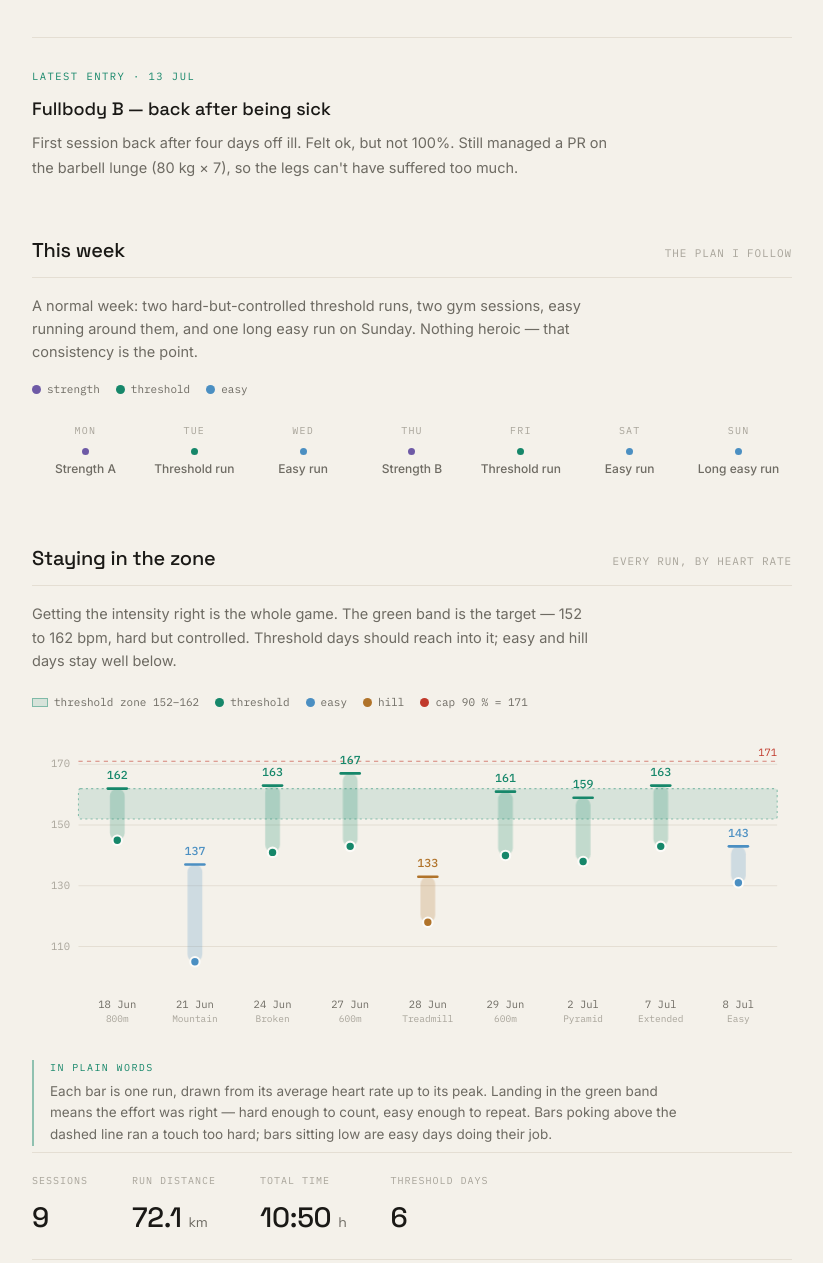
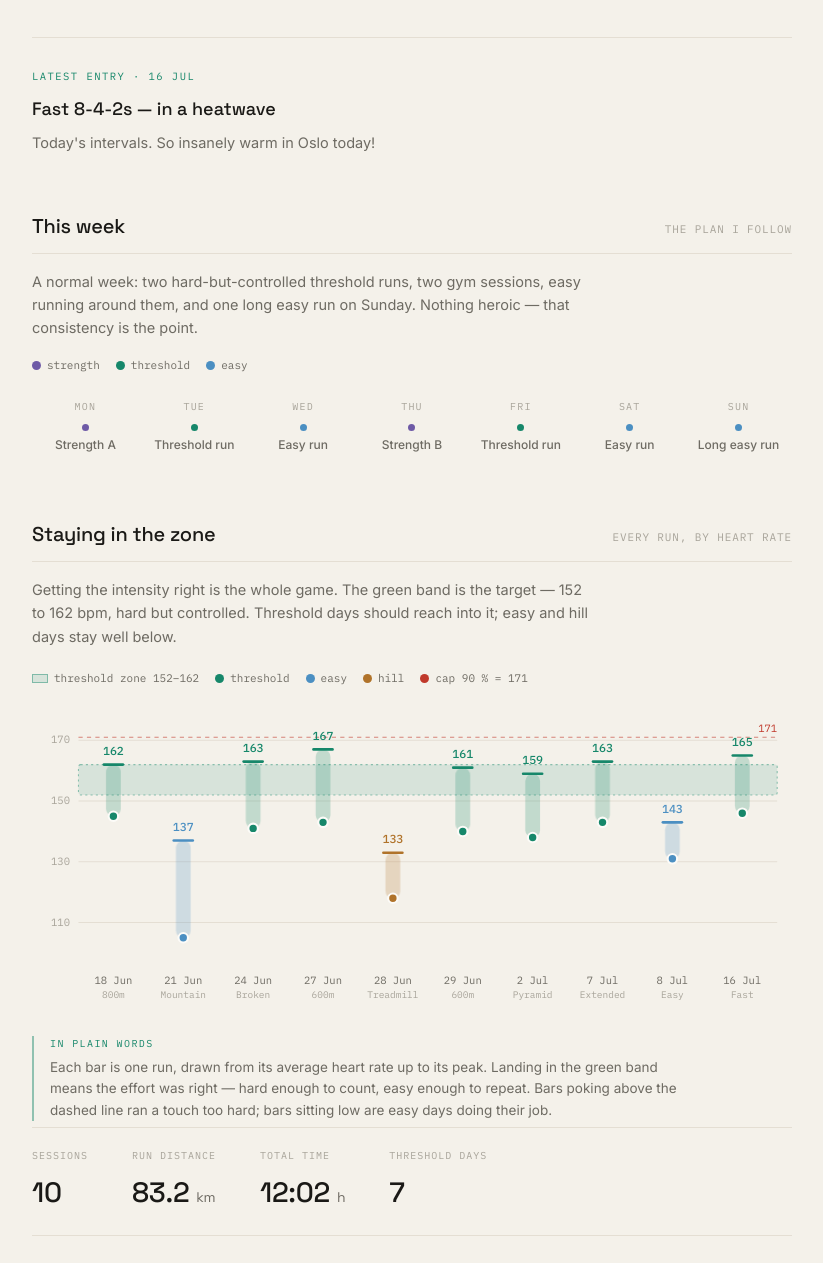
Before and after one commit to amateurthreshold/amateurthreshold.github.io, a plain HTML site: page index.html in a window 1280 px wide. Shown: the part 1197-2460 px from the top of the page, without its empty margins (228-1051 px from the left). Drawn offline with Linux system fonts and the light colour scheme.

Commit message:
Update index.html

```diff
--- a/index.html
+++ b/index.html
@@ -206,7 +206,7 @@
     <p class="mission">I'm 38, I live in Oslo, and I'm training by the <b>Norwegian threshold method</b> — the approach behind many of the world's best distance runners — to see how far a dedicated amateur can really get. The targets: <b>5K sub-17, 10K sub-35, half sub-1:20</b>. Every run and every gym session goes here, in the open.</p>
     <div class="storyline">
       <span><b>Week 3</b></span>
-      <span><b>9</b> runs logged</span>
+      <span><b>10</b> runs logged</span>
       <span><b>7.5 %</b> faster so far</span>
       <span>goals · <b>17 / 35 / 1:20</b></span>
     </div>
@@ -231,9 +231,9 @@
   </div>
 
   <div class="latest">
-    <span class="tag">Latest entry · 13 Jul</span>
-    <h3>Fullbody B — back after being sick</h3>
-    <p>First session back after four days off ill. Felt ok, but not 100%. Still managed a PR on the barbell lunge (80 kg × 7), so the legs can't have suffered too much.</p>
+    <span class="tag">Latest entry · 16 Jul</span>
+    <h3>Fast 8-4-2s — in a heatwave</h3>
+    <p>Today's intervals. So insanely warm in Oslo today!</p>
   </div>
 
   <div class="sec-head">
@@ -270,10 +270,10 @@
   </div>
 
   <div class="stats">
-    <div class="stat"><div class="k">Sessions</div><div class="v">9</div></div>
-    <div class="stat"><div class="k">Run distance</div><div class="v">72.1 <small>km</small></div></div>
-    <div class="stat"><div class="k">Total time</div><div class="v">10:50 <small>h</small></div></div>
-    <div class="stat"><div class="k">Threshold days</div><div class="v">6</div></div>
+    <div class="stat"><div class="k">Sessions</div><div class="v">10</div></div>
+    <div class="stat"><div class="k">Run distance</div><div class="v">83.2 <small>km</small></div></div>
+    <div class="stat"><div class="k">Total time</div><div class="v">12:02 <small>h</small></div></div>
+    <div class="stat"><div class="k">Threshold days</div><div class="v">7</div></div>
   </div>
 
   <div class="sec-head">
@@ -364,7 +364,7 @@
   </section>
 
   <footer>
-    <div class="last">Last logged · <b>13 July 2026</b> — Fullbody B (strength)</div>
+    <div class="last">Last logged · <b>16 July 2026</b> — Fast 8-4-2s (threshold, ~32 °C)</div>
     <div class="ftnote">Updated after every session</div>
     <!-- Ko-fi handle set to "amateurthreshold" — claim that exact name at https://ko-fi.com, or tell me if you pick a different one -->
     <div class="ftnote" style="margin-top:9px"><a href="https://ko-fi.com/amateurthreshold" target="_blank" rel="noopener">Support this log</a></div>
@@ -383,6 +383,7 @@ const sessions = [
   {date:'7',mon:'Jul',wd:'TUE',name:'Extended Kms',type:'terskel',dist:'12.94',dur:'1:25:16',pace:'6:35',avgHr:143,maxHr:163,cad:151,gain:166,zones:[3,21,35,41,0],note:'I use Runna to pick my workouts — this time I did Extended Kms. Started running north in Oslo, a bit hilly. Finished 2 rounds before turning back and completing the last 3 intervals through Frognerparken. Felt a bit heavy when I started, but got the bonus of downhill when I turned back. A good session.'},
   {date:'8',mon:'Jul',wd:'WED',name:'Easy Run',type:'rolig',dist:'6.55',dur:'42:27',pace:'6:29',avgHr:131,maxHr:143,cad:155,gain:55,zones:[1,53,46,0,0],note:'Nice and easy run. Currently amazing weather in Oslo, with around 25–30 degrees Celsius!'},
   {date:'9',mon:'Jul',wd:'THU',name:'Sick — four days off',type:'rest',note:'Woke up on the 9th feeling off, and it turned into four days completely off (9–12 July). Lost both threshold days, a strength session and the long run. Annoying, but no point forcing it — better to drop a week than dig a hole. Back to it once I feel right.'},
+  {date:'16',mon:'Jul',wd:'THU',name:'Fast 8-4-2s',type:'terskel',dist:'11.06',dur:'1:11:17',pace:'6:26',avgHr:146,maxHr:165,cad:145,gain:100,temp:'~32 °C',zones:[0,18,39,42,0],note:'Today\'s intervals. So insanely warm in Oslo today!'},
 ];
 const typeLabel = {terskel:'threshold', rolig:'easy', bakke:'hill'};
 
@@ -476,6 +477,7 @@ const typeLabel = {terskel:'threshold', rolig:'easy', bakke:'hill'};
     const zoneKey=s.zones.map((z,i)=>z>=10?`${zl[i]} ${z}%`:'').filter(Boolean).join(' · ');
     const paceRow=s.pace!=='–'?`<div class="metric"><div class="ml">Pace</div><div class="mv">${s.pace}/km</div></div>`:'';
     const inclRow=s.incline?`<div class="metric"><div class="ml">Incline</div><div class="mv">${s.incline}</div></div>`:'';
+    const tempRow=s.temp?`<div class="metric"><div class="ml">Temp</div><div class="mv">${s.temp}</div></div>`:'';
     const entry=s.note?`<p class="entry">${s.note}</p>`:'';
     card.innerHTML=`
       <div class="date"><div class="d">${s.date}</div><div class="m">${s.mon}</div><div class="wd">${s.wd}</div></div>
@@ -487,7 +489,7 @@ const typeLabel = {terskel:'threshold', rolig:'easy', bakke:'hill'};
           ${paceRow}
           <div class="metric"><div class="ml">HR avg/max</div><div class="mv">${s.avgHr} / ${s.maxHr}</div></div>
           <div class="metric"><div class="ml">Cadence</div><div class="mv">${s.cad} spm</div></div>
-          ${inclRow}
+          ${inclRow}${tempRow}
           <div class="metric"><div class="ml">Vert. gain</div><div class="mv">+${s.gain} m</div></div>
         </div>
         <div class="zonebar">${zoneBar}</div>
@@ -549,6 +551,20 @@ const typeLabel = {terskel:'threshold', rolig:'easy', bakke:'hill'};
       {n:'Face Pull (Cable)',sets:'27.2×8',rm:34},
       {n:'Triceps Dip',sets:'BW×10 · BW×8',rm:null},
     ]
+  },{
+    date:'15',mon:'Jul',wd:'WED',name:'Fullbody A',dur:'1 h 10 min',vol:'10 005 kg',ex:10,prs:0,
+    lifts:[
+      {n:'Leg Extension (Machine)',sets:'110×8 · 115×6',rm:137},
+      {n:'Romanian Deadlift (BB)',sets:'125×8 · 122.5×8',rm:155},
+      {n:'Hip Thrust (Machine)',sets:'160×8 · 160×8',rm:199},
+      {n:'Seal Row',sets:'22×8 · 22×8',rm:27},
+      {n:'Incline Bench Press (DB)',sets:'32×7',rm:38},
+      {n:'Lateral Raise (Cable)',sets:'10×7 · 10×7',rm:12},
+      {n:'Triceps Extension',sets:'35×8 · 35×5',rm:43},
+      {n:'Bicep Curl (Cable)',sets:'35×8 · 35×8',rm:43},
+      {n:'Cable Crunch',sets:'50×9 · 50×9',rm:64},
+      {n:'Standing Calf Raise (DB)',sets:'40×9 · 40×9 · 40×8',rm:51},
+    ]
   }];
   const box=document.getElementById('strengthlog'); if(!box) return;
   [...strength].reverse().forEach(s=>{
```
